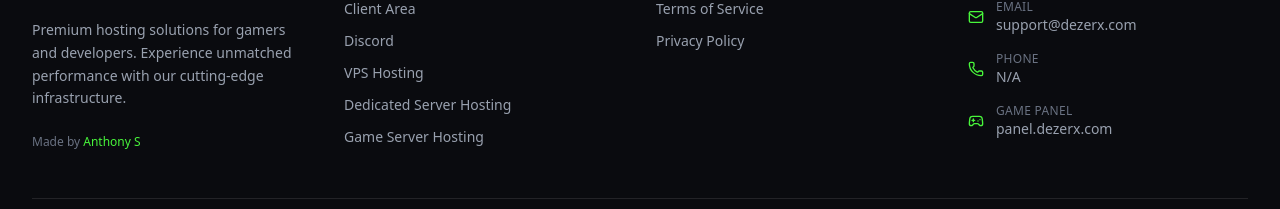
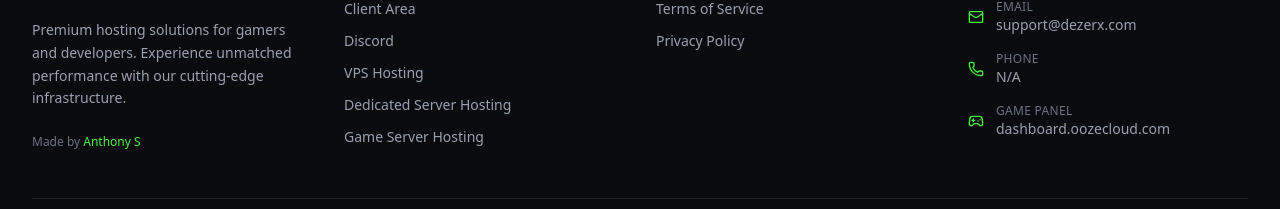
Before and after one commit to voidpuls/oozecloudhomepage, a Next.js app: page / in a window 1280 px wide. Shown: the part 5409-5618 px from the top of the page. Built offline with nearby package versions, Linux system fonts and the light colour scheme; no server answers.

Commit message:
Update Footer.tsx

```diff
--- a/app/components/Footer.tsx
+++ b/app/components/Footer.tsx
@@ -26,7 +26,7 @@
   const contactInfo = [
     { icon: Mail, label: t('footer.email'), value: "support@dezerx.com", href: "mailto:support@dezerx.com" },
     { icon: Phone, label: t('footer.phone'), value: "N/A", href: "tel:+15551234567" },
-    { icon: Gamepad2, label: t('footer.gamePanel'), value: "panel.dezerx.com", href: "https://panel.dezerx.com" },
+    { icon: Gamepad2, label: t('footer.gamePanel'), value: "dashboard.oozecloud.com", href: "https://dashboard.oozecloud.com" },
   ]
 
   return (
```
